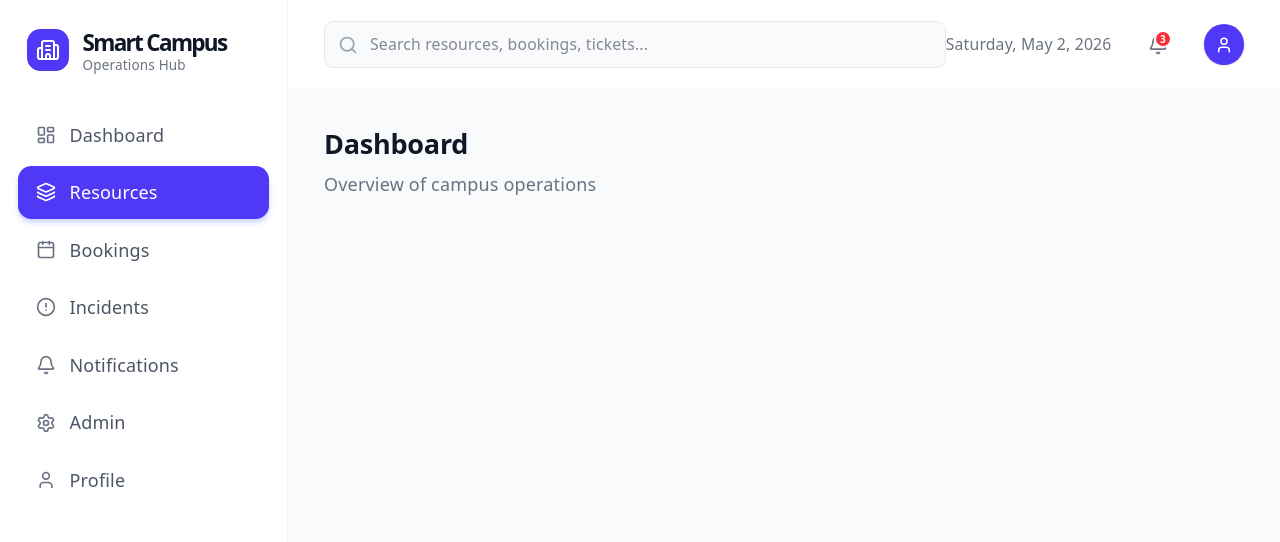
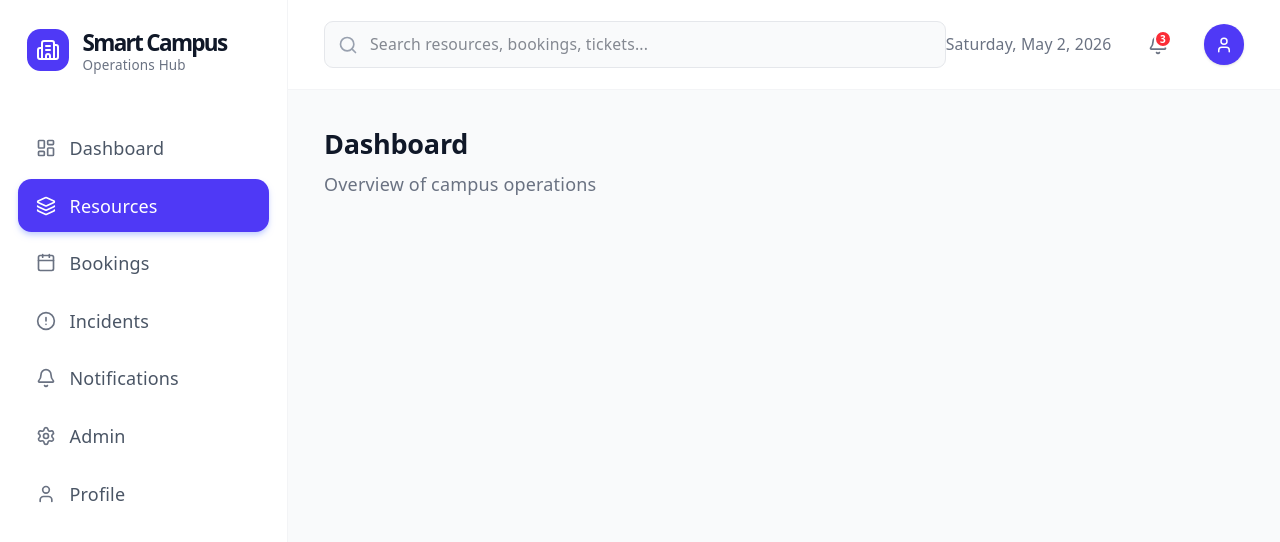
Before and after one commit to Janith303/it3030-paf-2026-Smart-Campus-group18, a React (Vite) app in the folder frontend/: page /resources in a window 1280 px wide. Shown: the top 542 px of the page. Built offline with nearby package versions, Linux system fonts and the light colour scheme.

Commit message:
navbar size change

```diff
--- a/frontend/src/components/Admin/navbar.jsx
+++ b/frontend/src/components/Admin/navbar.jsx
@@ -30,7 +30,7 @@ export const Sidebar = () => {
         </div>
       </div>
 
-      <nav className="flex-1 px-4 mt-2 space-y-1 overflow-y-auto pb-8">
+      <nav className="flex-1 px-4 mt-5 space-y-1 overflow-y-auto pb-8">
         {navItems.map((item) => {
           const isActive = location.pathname === item.path;
 
```
